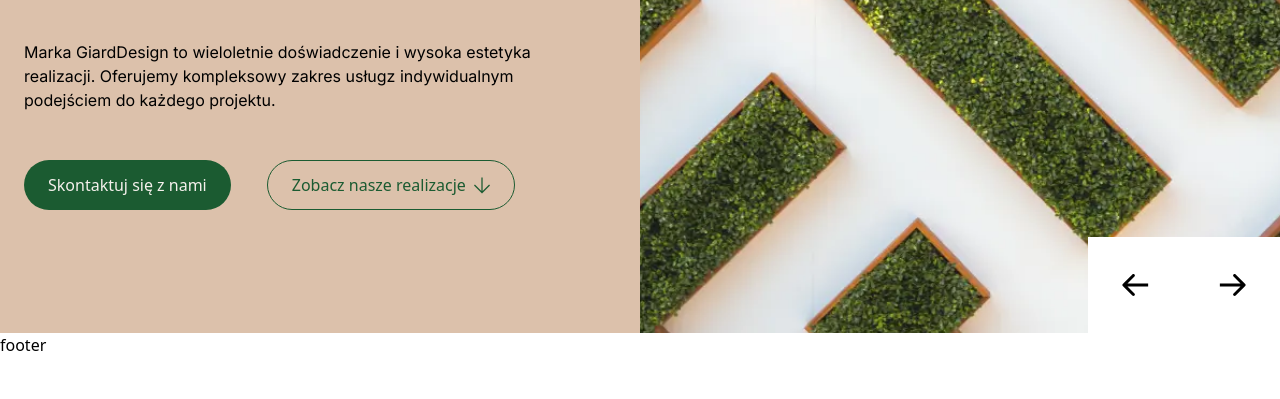
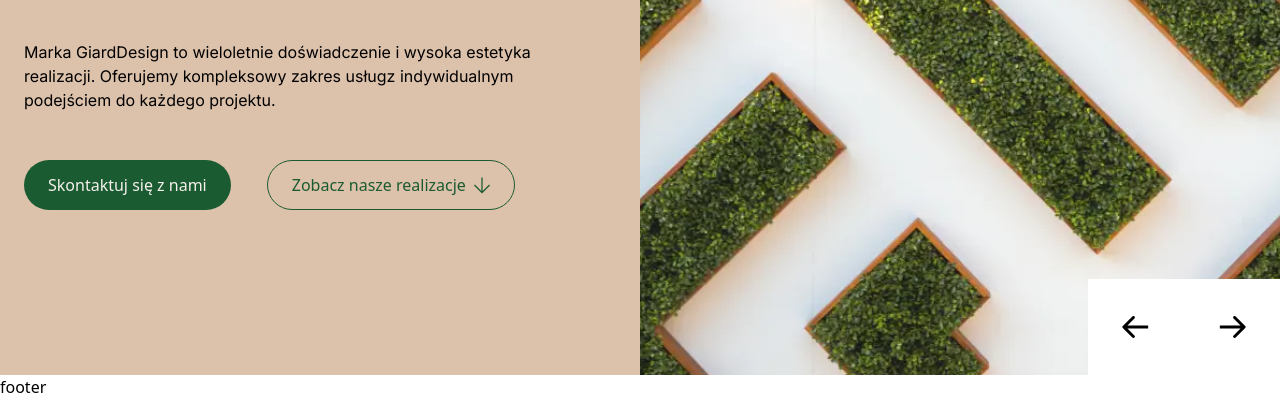
Before and after one commit to blazej-bryla/recruitment-exercises-adRespect, a website: page src/pages/index.html in a window 1280 px wide. Shown: the part 425-824 px from the top of the page. Before the commit the page ends 800 px from the top, so only its background shows below. Drawn offline with nearby package versions, Linux system fonts and the light colour scheme; files that its build step writes are made by us from their sources.

Commit message:
fix: fix styles and swiper implementation

```diff
--- a/src/index.css
+++ b/src/index.css
@@ -44,6 +44,7 @@
 .swiper-slide {
   display: grid !important;
   height: calc(100dvh - 114px) !important;
+}
 
 @media (min-width: 1024px) {
   .slider {
@@ -54,7 +55,7 @@
     height: calc(100dvh - 72px) !important;
   }
 }
-}
+
 .swiper-slide-img {
   display: block;
   width: 100%;
--- a/src/pages/index.html
+++ b/src/pages/index.html
@@ -222,7 +222,7 @@
       <p>footer</p>
     </footer>
     <script>
-      var swiper = new Swiper('.mySwiper', {
+      const swiper = new Swiper('.mySwiper', {
         navigation: {
           nextEl: '.slider-next',
           prevEl: '.slider-prev'
```
Lines whose indentation alone changed are shown as unchanged.
